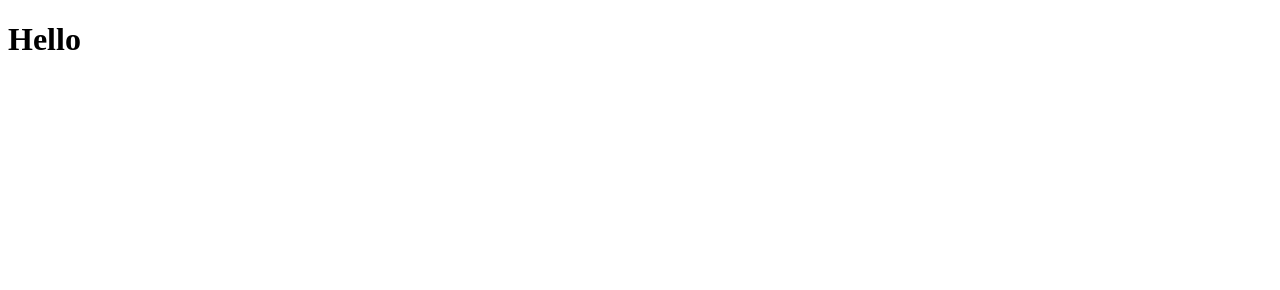
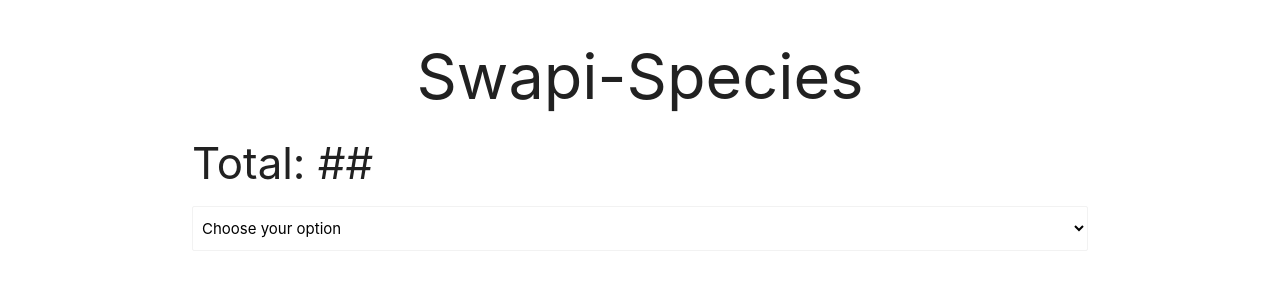
Before and after one commit to Jazmmine/swapiPersonajes, a website: page public/index.html in a window 1280 px wide. Drawn offline with nearby package versions, Linux system fonts and the light colour scheme; no server answers.

Commit message:
subiendo

```diff
--- a/public/css/main.css
+++ b/public/css/main.css
@@ -0,0 +1,3 @@
+#species{
+	display: block;
+}
--- a/public/index.html
+++ b/public/index.html
@@ -3,8 +3,23 @@
 <head>
 	<meta charset="UTF-8">
 	<title>Swapi-Species</title>
+  	<link rel="stylesheet" href="https://cdnjs.cloudflare.com/ajax/libs/materialize/0.97.8/css/materialize.min.css">
+  	<link href="https://fonts.googleapis.com/icon?family=Material+Icons" rel="stylesheet">
+  	<link rel="stylesheet" href="css/main.css">
 </head>
 <body>
-	<h1>Hello</h1>
+	<div class="container">
+	<h1 class="center-align">Swapi-Species</h1>
+	<h3 class="left-align">Total: <span id="total" class="total">##</span></h3>
+	<div class="input-field col s12">
+	   	<select id="species">
+	    	<option value="" disabled selected>Choose your option</option>
+	      	<option class= "opciones">Option 1</option>
+	    </select>
+	</div>
+	</div>
+	<script src="http://code.jquery.com/jquery-2.2.4.min.js" integrity="sha256-BbhdlvQf/xTY9gja0Dq3HiwQF8LaCRTXxZKRutelT44=" crossorigin="anonymous"></script>
+  	<script src="https://cdnjs.cloudflare.com/ajax/libs/materialize/0.97.8/js/materialize.min.js"></script>
+	<script type="text/javascript" src="js/app.js"></script>
 </body>
 </html>
--- a/public/js/app.js
+++ b/public/js/app.js
@@ -0,0 +1,16 @@
+ var template = '<option class= "opciones" value="{{val}}">{{name}}</option>';
+
+ var selectEspecies = function(response){
+ 	console.log(response);
+ 	$("#total").text(response.count);
+ };
+
+  $(document).ready(function() {
+  //  $('select').material_select();
+    $.getJSON("http://swapi.co/api/species/",selectEspecies);
+
+
+/*    $("#species").change(function(){
+
+    });*/
+  });
```
